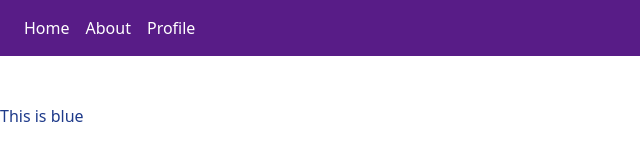
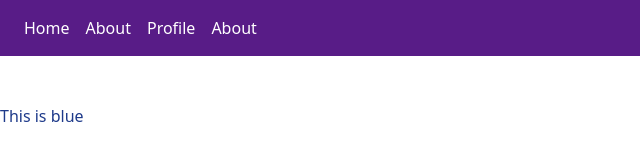
Before and after one commit to Sazith/tailwind-project, a plain HTML site: page index.html in a window 1280 px wide. Shown: the full height of the page, 0-640 px from the left. Drawn offline with nearby package versions, Linux system fonts and the light colour scheme.

Commit message:
extension image added

```diff
--- a/index.html
+++ b/index.html
@@ -14,6 +14,7 @@
       <li class="mx-2 cursor-pointer ">Home</li>
       <li class="mx-2 cursor-pointer">About</li>
       <li class="mx-2 cursor-pointer">Profile</li>
+      <li class="mx-2 cursor-pointer">About</li>
     </ul>
   </nav>
   <div class="container">
```
